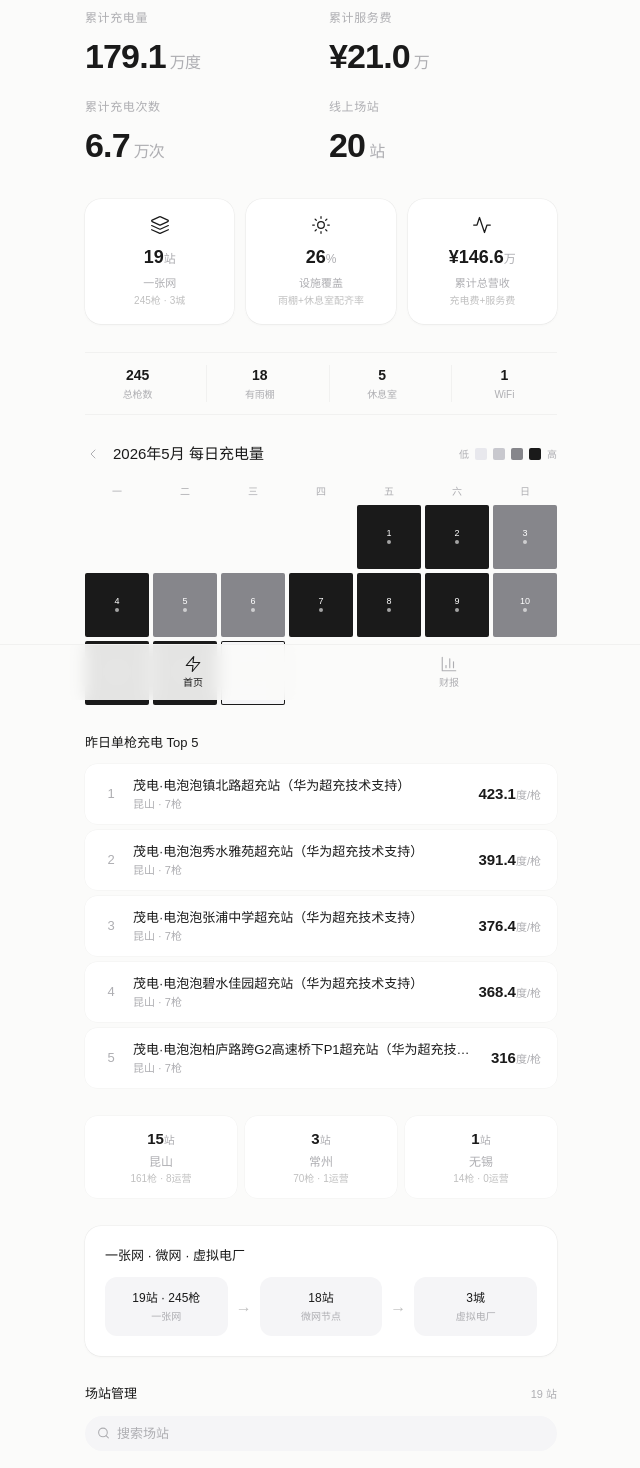
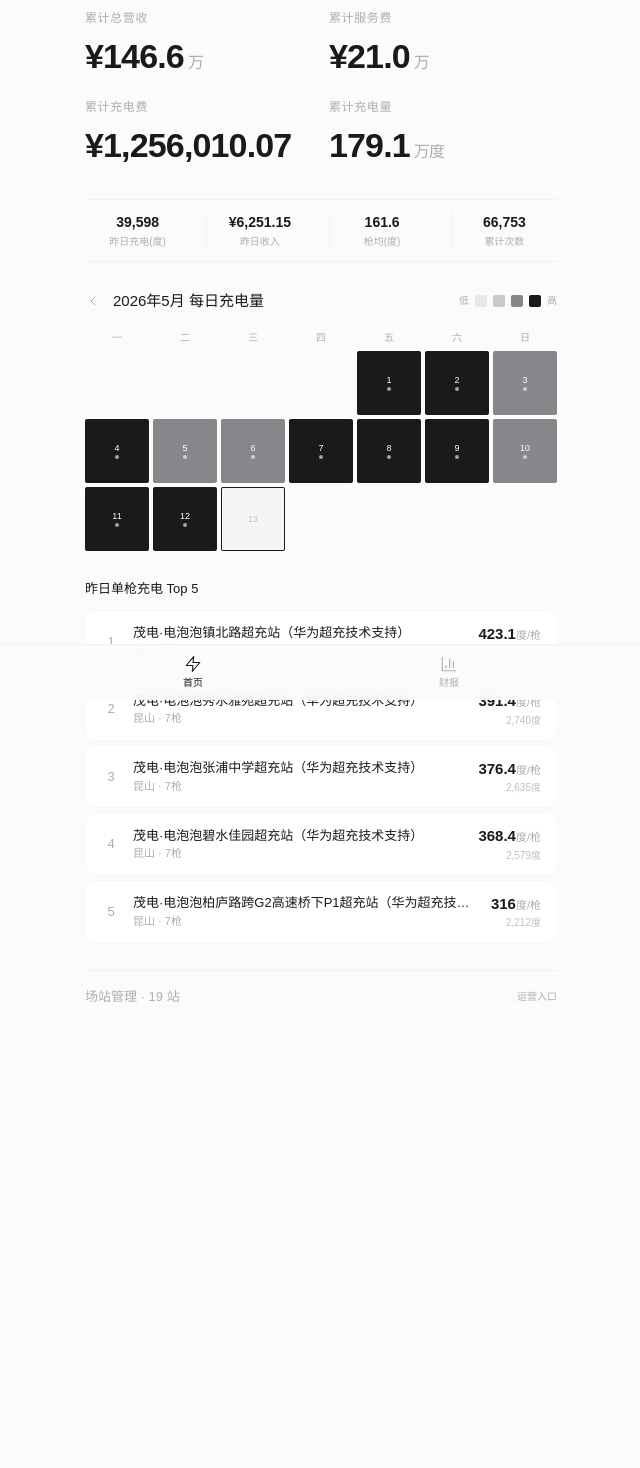
Before and after one commit to scarletwrenlee-crypto/station-dashboard, a React (Vite) app: page / in a window 1280 px wide. Shown: the part 100-1568 px from the top of the page, without its empty margins (319-959 px from the left). After the commit the page ends 1187 px from the top, so only its background shows below. Built offline with nearby package versions, Linux system fonts and the light colour scheme.

Commit message:
Final deploy: GitHub Pages

```diff
--- a/src/pages/StationList.tsx
+++ b/src/pages/StationList.tsx
@@ -1,50 +1,35 @@
 import { useEffect, useState, useMemo } from 'react'
 import { useNavigate } from 'react-router-dom'
-import { getStations, getYesterdayStats } from '../lib/localData'
-import { Search, ChevronLeft, ChevronRight, Zap, TrendingUp, Activity, Sun, Layers } from 'lucide-react'
+import { getStations } from '../lib/localData'
+import { Search, ChevronLeft, ChevronRight, Zap, TrendingUp, DollarSign, Activity, TrendingDown } from 'lucide-react'
 import { format, startOfMonth, endOfMonth, eachDayOfInterval, getDay, isToday, addMonths, subMonths } from 'date-fns'
 
 const WEEKDAYS = ['一', '二', '三', '四', '五', '六', '日']
 
 import seedData from '../lib/seed.json'
-const dailyTotalsCache: Record<string, { kwh: number; fee: number }> = {}
-for (const d of (seedData as any).daily_totals || []) {
-  dailyTotalsCache[d.date] = { kwh: d.total_kwh, fee: d.total_service_fee }
-}
 const realSummary = (seedData as any).real_summary
 const realTotals: Record<string, any> = (seedData as any).real_totals || {}
 
+// Per-gun: daily total / guns, from daily stats
+const dailyStats = (seedData as any).daily_stats || []
+
 export default function StationList() {
   const [stations, setStations] = useState<any[]>([])
-  const [yesterdayStats, setYesterdayStats] = useState<any[]>([])
   const [selectedDate, setSelectedDate] = useState<string | null>(null)
   const [currentMonth, setCurrentMonth] = useState(new Date())
-  const [search, setSearch] = useState('')
+  const [showOps, setShowOps] = useState(false)
+  const [opsSearch, setOpsSearch] = useState('')
   const navigate = useNavigate()
 
-  useEffect(() => {
-    getStations().then(setStations)
-    getYesterdayStats().then(setYesterdayStats)
-  }, [])
+  useEffect(() => { getStations().then(setStations) }, [])
 
+  // Daily per-gun: sum(all station kWh today) / total guns
+  const yesterday = new Date(Date.now() - 86400000).toISOString().slice(0, 10)
+  const yesterdayStats = dailyStats.filter((d: any) => d.stat_date === yesterday)
+  const yesterdayTotalKwh = yesterdayStats.reduce((s: number, d: any) => s + d.total_kwh, 0)
+  const yesterdayTotalRev = yesterdayStats.reduce((s: number, d: any) => s + (d.actual_revenue || d.service_fee || 0), 0)
   const totalGuns = stations.reduce((s: number, st: any) => s + st.total_piles, 0)
-  const operating = stations.filter((s: any) => s.status === '运营中').length
-  const constructing = stations.filter((s: any) => s.status !== '运营中' && s.status !== '试运营').length
-  const yesterdayKwh = yesterdayStats.reduce((s: number, d: any) => s + (d.total_kwh || 0), 0)
-  const yesterdayRevenue = yesterdayStats.reduce((s: number, d: any) => s + (d.actual_revenue || d.service_fee || 0), 0)
-  const yesterdayAvgPerGun = totalGuns > 0 ? (yesterdayKwh / totalGuns).toFixed(1) : '0'
-  const facilityCoverage = Math.round(stations.filter((s: any) => s.canopy && s.rest_room).length / Math.max(stations.length, 1) * 100)
-
-  // Per-city stats
-  const cityStats = ['昆山', '常州', '无锡'].map(city => {
-    const cityStations = stations.filter((s: any) => s.city === city)
-    return {
-      city,
-      stations: cityStations.length,
-      guns: cityStations.reduce((s: number, st: any) => s + st.total_piles, 0),
-      operating: cityStations.filter((s: any) => s.status === '运营中').length,
-    }
-  })
+  const yesterdayPerGun = totalGuns > 0 ? (yesterdayTotalKwh / totalGuns).toFixed(1) : '0'
 
   // Calendar
   const calendarDays = useMemo(() => {
@@ -55,12 +40,20 @@
     return [...Array(firstDayOfWeek).fill(null), ...days]
   }, [currentMonth])
 
+  // Build daily totals map for calendar
+  const dailyTotalsMap: Record<string, { kwh: number; fee: number }> = {}
+  for (const d of dailyStats) {
+    if (!dailyTotalsMap[d.stat_date]) dailyTotalsMap[d.stat_date] = { kwh: 0, fee: 0 }
+    dailyTotalsMap[d.stat_date].kwh += d.total_kwh
+    dailyTotalsMap[d.stat_date].fee += (d.actual_revenue || d.service_fee || 0)
+  }
+
   const getDayData = (date: Date | null) => {
     if (!date) return { intensity: 0, kwh: 0, fee: 0 }
     const key = format(date, 'yyyy-MM-dd')
-    const data = dailyTotalsCache[key]
+    const data = dailyTotalsMap[key]
     if (!data || data.kwh === 0) return { intensity: 0, kwh: 0, fee: 0 }
-    const maxKwh = Math.max(...Object.values(dailyTotalsCache).map(d => d.kwh), 1)
+    const maxKwh = Math.max(...Object.values(dailyTotalsMap).map(d => d.kwh), 1)
     const ratio = data.kwh / maxKwh
     let intensity = ratio > 0.75 ? 4 : ratio > 0.5 ? 3 : ratio > 0.25 ? 2 : 1
     return { intensity, kwh: data.kwh, fee: data.fee }
@@ -68,22 +61,21 @@
 
   const intensityColors = ['bg-[#f5f5f7]', 'bg-[#e8e8ed]', 'bg-[#c8c8ce]', 'bg-[#86868b]', 'bg-[#1a1a1a]']
   const textColors = ['text-[#c0c0c0]', 'text-[#86868b]', 'text-[#6b6b6b]', 'text-white', 'text-white']
-  const selectedData = selectedDate ? dailyTotalsCache[selectedDate] : null
+  const selectedData = selectedDate ? dailyTotalsMap[selectedDate] : null
 
-  // Top 5 by per-gun efficiency
+  // Top 5 by per-gun yesterday
   const topStations = stations
     .map(s => {
       const stat = yesterdayStats.find((d: any) => d.station_id === s.id)
-      const avg = stat && s.total_piles > 0 ? (stat.total_kwh / s.total_piles).toFixed(1) : '0'
-      return { ...s, yesterdayAvg: parseFloat(avg), yesterdayKwh: stat?.total_kwh || 0 }
+      const perGun = stat && s.total_piles > 0 ? (stat.total_kwh / s.total_piles).toFixed(1) : '0'
+      return { ...s, yesterdayPerGun: parseFloat(perGun), yesterdayKwh: stat?.total_kwh || 0 }
     })
-    .filter(s => s.yesterdayKwh > 0)
-    .sort((a, b) => b.yesterdayAvg - a.yesterdayAvg)
+    .filter((s: any) => s.yesterdayKwh > 0)
+    .sort((a: any, b: any) => b.yesterdayPerGun - a.yesterdayPerGun)
     .slice(0, 5)
 
   return (
     <div className="px-5 py-6 space-y-7">
-      {/* Hero */}
       <div className="flex items-end justify-between">
         <div>
           <h1 className="text-[28px] font-bold tracking-tight leading-tight">茂电·电泡泡</h1>
@@ -92,54 +84,32 @@
         <p className="text-[12px] text-[#aeaeb2] pb-1">{format(new Date(), 'M月d日 EEEE')}</p>
       </div>
 
-      {/* Real API Totals */}
+      {/* Real API Cumulative Totals */}
       <div className="grid grid-cols-2 gap-4">
         <div>
-          <p className="text-[12px] text-[#aeaeb2] uppercase tracking-wider">累计充电量</p>
-          <p className="text-[34px] font-bold tracking-tight mt-1">{(realSummary?.total_kwh / 10000).toFixed(1)}<span className="text-[16px] font-normal text-[#aeaeb2] ml-1">万度</span></p>
+          <p className="text-[12px] text-[#aeaeb2] uppercase tracking-wider">累计总营收</p>
+          <p className="text-[34px] font-bold tracking-tight mt-1">¥{(realSummary?.total_amount / 10000).toFixed(1)}<span className="text-[16px] font-normal text-[#aeaeb2] ml-1">万</span></p>
         </div>
         <div>
           <p className="text-[12px] text-[#aeaeb2] uppercase tracking-wider">累计服务费</p>
           <p className="text-[34px] font-bold tracking-tight mt-1">¥{(realSummary?.total_service_fee / 10000).toFixed(1)}<span className="text-[16px] font-normal text-[#aeaeb2] ml-1">万</span></p>
         </div>
         <div>
-          <p className="text-[12px] text-[#aeaeb2] uppercase tracking-wider">累计充电次数</p>
-          <p className="text-[34px] font-bold tracking-tight mt-1">{(realSummary?.total_sessions / 10000).toFixed(1)}<span className="text-[16px] font-normal text-[#aeaeb2] ml-1">万次</span></p>
+          <p className="text-[12px] text-[#aeaeb2] uppercase tracking-wider">累计充电费</p>
+          <p className="text-[34px] font-bold tracking-tight mt-1">¥{(realSummary?.total_amount - realSummary?.total_service_fee).toLocaleString()}</p>
         </div>
         <div>
-          <p className="text-[12px] text-[#aeaeb2] uppercase tracking-wider">线上场站</p>
-          <p className="text-[34px] font-bold tracking-tight mt-1">{realSummary?.station_count}<span className="text-[16px] font-normal text-[#aeaeb2] ml-1">站</span></p>
+          <p className="text-[12px] text-[#aeaeb2] uppercase tracking-wider">累计充电量</p>
+          <p className="text-[34px] font-bold tracking-tight mt-1">{(realSummary?.total_kwh / 10000).toFixed(1)}<span className="text-[16px] font-normal text-[#aeaeb2] ml-1">万度</span></p>
         </div>
       </div>
 
-      {/* Network overview - from speech narrative */}
-      <div className="grid grid-cols-3 gap-3">
-        <div className="bg-white rounded-2xl p-4 text-center" style={{ boxShadow: '0 0 0 0.5px rgba(0,0,0,0.06), 0 1px 3px rgba(0,0,0,0.04)' }}>
-          <Layers size={20} strokeWidth={1.5} className="mx-auto mb-2 text-[#1a1a1a]" />
-          <p className="text-lg font-semibold">{stations.length}<span className="text-[12px] font-normal text-[#aeaeb2]">站</span></p>
-          <p className="text-[11px] text-[#aeaeb2] mt-0.5">一张网</p>
-          <p className="text-[10px] text-[#c0c0c0] mt-0.5">{totalGuns}枪 · {cityStats.length}城</p>
-        </div>
-        <div className="bg-white rounded-2xl p-4 text-center" style={{ boxShadow: '0 0 0 0.5px rgba(0,0,0,0.06), 0 1px 3px rgba(0,0,0,0.04)' }}>
-          <Sun size={20} strokeWidth={1.5} className="mx-auto mb-2 text-[#1a1a1a]" />
-          <p className="text-lg font-semibold">{facilityCoverage}<span className="text-[12px] font-normal text-[#aeaeb2]">%</span></p>
-          <p className="text-[11px] text-[#aeaeb2] mt-0.5">设施覆盖</p>
-          <p className="text-[10px] text-[#c0c0c0] mt-0.5">雨棚+休息室配齐率</p>
-        </div>
-        <div className="bg-white rounded-2xl p-4 text-center" style={{ boxShadow: '0 0 0 0.5px rgba(0,0,0,0.06), 0 1px 3px rgba(0,0,0,0.04)' }}>
-          <Activity size={20} strokeWidth={1.5} className="mx-auto mb-2 text-[#1a1a1a]" />
-          <p className="text-lg font-semibold">¥{(realSummary?.total_amount / 10000).toFixed(1)}<span className="text-[12px] font-normal text-[#aeaeb2]">万</span></p>
-          <p className="text-[11px] text-[#aeaeb2] mt-0.5">累计总营收</p>
-          <p className="text-[10px] text-[#c0c0c0] mt-0.5">充电费+服务费</p>
-        </div>
-      </div>
-
-      {/* Snapshot row */}
+      {/* Yesterday daily KPIs */}
       <div className="flex gap-4 py-3 border-y border-[#f1f1f0]">
-        <SnapStat value={totalGuns} label="总枪数" />
-        <SnapStat value={stations.filter((s: any) => s.canopy).length} label="有雨棚" line />
-        <SnapStat value={stations.filter((s: any) => s.rest_room).length} label="休息室" line />
-        <SnapStat value={stations.filter((s: any) => s.wifi).length} label="WiFi" line />
+        <SnapStat value={yesterdayTotalKwh} label="昨日充电(度)" />
+        <SnapStat value={`¥${yesterdayTotalRev.toLocaleString()}`} label="昨日收入" line />
+        <SnapStat value={`${yesterdayPerGun}`} label="枪均(度)" line />
+        <SnapStat value={`${realSummary?.total_sessions.toLocaleString()}`} label="累计次数" line />
       </div>
 
       {/* Calendar */}
@@ -191,19 +161,19 @@
             </div>
             <div className="w-px bg-[#f1f1f0]" />
             <div className="flex-1">
-              <p className="text-[10px] text-[#aeaeb2] uppercase tracking-wider">服务费收入</p>
+              <p className="text-[10px] text-[#aeaeb2] uppercase tracking-wider">收入</p>
               <p className="text-lg font-semibold mt-0.5">¥{selectedData.fee.toLocaleString()}</p>
             </div>
           </div>
         )}
       </div>
 
-      {/* Top 5 by per-gun */}
+      {/* Yesterday Per-Gun Top 5 */}
       {topStations.length > 0 && (
         <div>
           <h2 className="text-[13px] font-medium mb-3">昨日单枪充电 Top 5</h2>
           <div className="space-y-1.5">
-            {topStations.map((s, i) => (
+            {topStations.map((s: any, i: number) => (
               <button key={s.id} onClick={() => navigate(`/station/${s.id}`)}
                 className="w-full flex items-center gap-3 bg-white rounded-xl px-4 py-3 hover:bg-[#fbfbfa] transition-colors"
                 style={{ boxShadow: '0 0 0 0.5px rgba(0,0,0,0.04)' }}>
@@ -213,7 +183,8 @@
                   <p className="text-[11px] text-[#aeaeb2]">{s.city} · {s.total_piles}枪</p>
                 </div>
                 <div className="text-right">
-                  <p className="text-[15px] font-semibold tabular-nums">{s.yesterdayAvg}<span className="text-[11px] font-normal text-[#aeaeb2]">度/枪</span></p>
+                  <p className="text-[15px] font-semibold tabular-nums">{s.yesterdayPerGun}<span className="text-[11px] font-normal text-[#aeaeb2]">度/枪</span></p>
+                  <p className="text-[10px] text-[#c0c0c0]">{s.yesterdayKwh.toLocaleString()}度</p>
                 </div>
               </button>
             ))}
@@ -221,51 +192,22 @@
         </div>
       )}
 
-      {/* City breakdown */}
-      <div className="grid grid-cols-3 gap-2">
-        {cityStats.map(c => (
-          <div key={c.city} className="bg-white rounded-xl px-4 py-3 text-center" style={{ boxShadow: '0 0 0 0.5px rgba(0,0,0,0.04)' }}>
-            <p className="text-[15px] font-semibold">{c.stations}<span className="text-[11px] font-normal text-[#aeaeb2]">站</span></p>
-            <p className="text-[12px] text-[#aeaeb2] mt-0.5">{c.city}</p>
-            <p className="text-[10px] text-[#c0c0c0]">{c.guns}枪 · {c.operating}运营</p>
-          </div>
-        ))}
-      </div>
-
-      {/* Group overview - from speech narrative: 一张网 → 微网 → 虚拟电厂 */}
-      <div className="bg-white rounded-2xl p-5" style={{ boxShadow: '0 0 0 0.5px rgba(0,0,0,0.06), 0 1px 3px rgba(0,0,0,0.04)' }}>
-        <h2 className="text-[13px] font-medium mb-3">一张网 · 微网 · 虚拟电厂</h2>
-        <div className="flex items-center gap-2">
-          <div className="flex-1 text-center bg-[#f5f5f7] rounded-xl py-3">
-            <p className="text-[12px] font-medium">{stations.length}站 · {totalGuns}枪</p>
-            <p className="text-[10px] text-[#aeaeb2] mt-0.5">一张网</p>
-          </div>
-          <span className="text-[#c0c0c0]">→</span>
-          <div className="flex-1 text-center bg-[#f5f5f7] rounded-xl py-3">
-            <p className="text-[12px] font-medium">{stations.filter((s: any) => s.energy_storage || s.canopy).length}站</p>
-            <p className="text-[10px] text-[#aeaeb2] mt-0.5">微网节点</p>
-          </div>
-          <span className="text-[#c0c0c0]">→</span>
-          <div className="flex-1 text-center bg-[#f5f5f7] rounded-xl py-3">
-            <p className="text-[12px] font-medium">{cityStats.length}城</p>
-            <p className="text-[10px] text-[#aeaeb2] mt-0.5">虚拟电厂</p>
-          </div>
-        </div>
-      </div>
-
-      {/* Station management search */}
-      <div>
-        <div className="flex items-center justify-between mb-3">
-          <h2 className="text-[13px] font-medium">场站管理</h2>
-          <span className="text-[11px] text-[#aeaeb2]">{stations.length} 站</span>
-        </div>
-        <div className="relative mb-2">
+      {/* Ops: collapsible station management */}
+      <div className="border-t border-[#f1f1f0] pt-4">
+        <button onClick={() => setShowOps(!showOps)}
+          className="w-full flex items-center justify-between text-[13px] text-[#aeaeb2] hover:text-[#6b6b6b] transition-colors">
+          <span>场站管理 · {stations.length} 站</span>
+          <span className="text-[10px]">{showOps ? '收起' : '运营入口'}</span>
+        </button>
+        {showOps && (
+          <div className="mt-3 space-y-2">
+            <div className="relative">
               <Search size={13} className="absolute left-3 top-1/2 -translate-y-1/2 text-[#aeaeb2]" />
-          <input type="text" placeholder="搜索场站" value={search} onChange={e => setSearch(e.target.value)}
+              <input type="text" placeholder="搜索场站" value={opsSearch} onChange={e => setOpsSearch(e.target.value)}
                 className="w-full bg-[#f5f5f7] rounded-full pl-8 pr-3 py-2 text-[13px] placeholder-[#aeaeb2] focus:outline-none" />
             </div>
             <div className="max-h-48 overflow-y-auto space-y-1">
-          {stations.filter((s: any) => s.name.includes(search) || s.address.includes(search)).slice(0, 8).map((s: any) => (
+              {stations.filter((s: any) => s.name.includes(opsSearch) || (s.address || '').includes(opsSearch)).slice(0, 8).map((s: any) => (
                 <button key={s.id} onClick={() => navigate(`/station/${s.id}`)}
                   className="w-full flex items-center gap-3 px-3 py-2 rounded-lg hover:bg-[#f5f5f7] transition-colors text-left">
                   <span className={`w-1.5 h-1.5 rounded-full shrink-0 ${s.status === '运营中' ? 'bg-[#30b158]' : 'bg-[#b7770e]'}`} />
@@ -275,14 +217,16 @@
               ))}
             </div>
           </div>
+        )}
+      </div>
     </div>
   )
 }
 
-function SnapStat({ value, label, line }: { value: number; label: string; line?: boolean }) {
+function SnapStat({ value, label, line }: { value: any; label: string; line?: boolean }) {
   return (
     <div className={`text-center flex-1 ${line ? 'border-l border-[#f1f1f0]' : ''}`}>
-      <p className="text-sm font-semibold">{value}</p>
+      <p className="text-sm font-semibold">{typeof value === 'number' ? value.toLocaleString() : value}</p>
       <p className="text-[10px] text-[#aeaeb2] mt-0.5">{label}</p>
     </div>
   )
```
Lines whose indentation alone changed are shown as unchanged.
